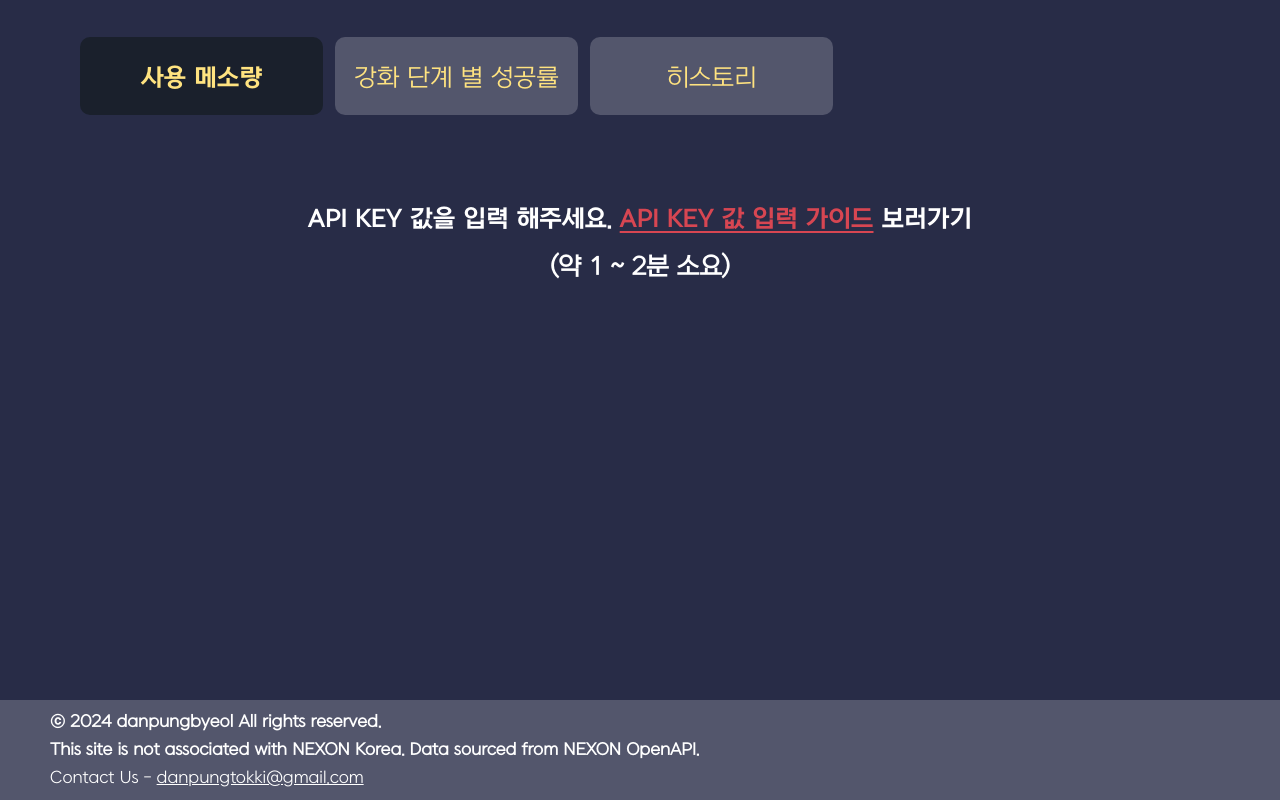
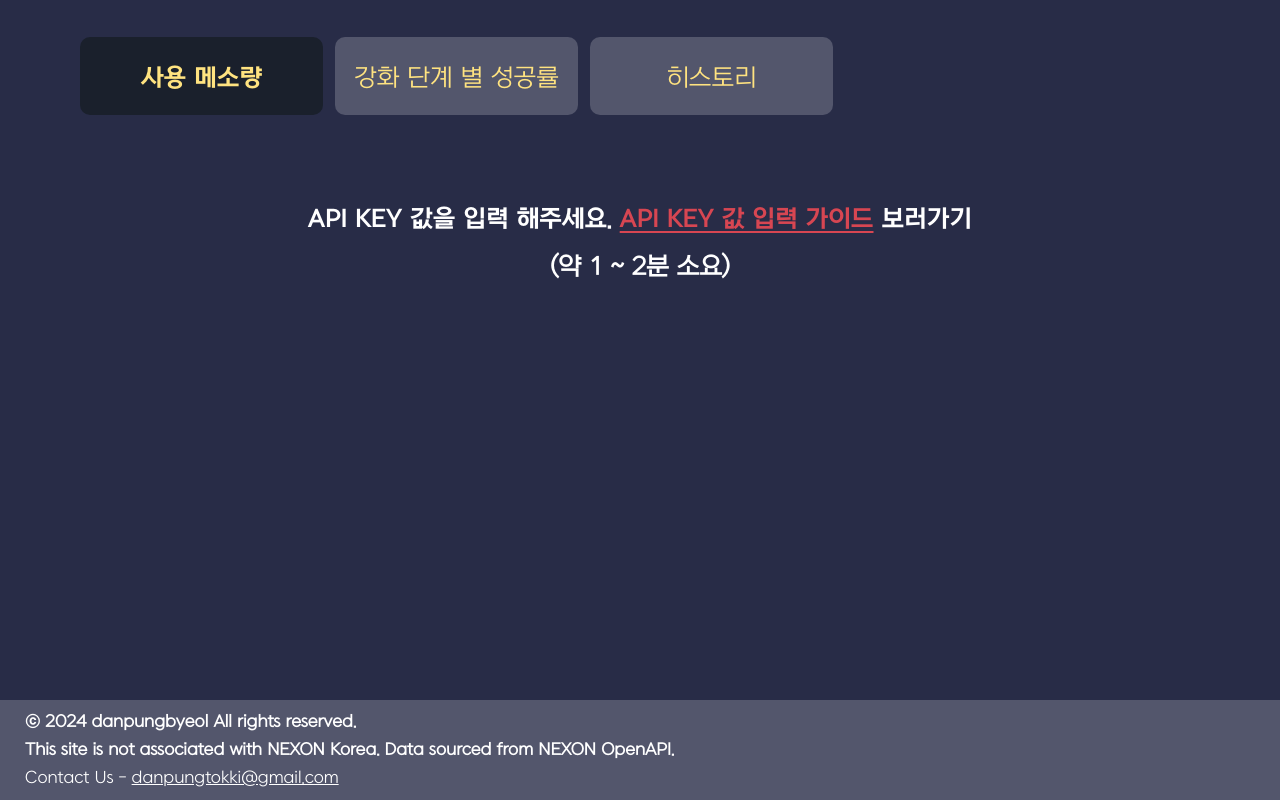
Before and after one commit to Amjong/bossMaple, a React (Create React App) app: page / in a window 1280 px wide. Shown: the part 353-1153 px from the top of the page. Built offline with nearby package versions, Linux system fonts and the light colour scheme.

Commit message:
Footer.jsx: remove left, apply padding-x

```diff
--- a/src/components/Footer.jsx
+++ b/src/components/Footer.jsx
@@ -1,20 +1,20 @@
 export default function Footer() {
   return (
-    <footer className='w-full bottom-0 bg-n2 flex flex-col justify-center gap-[10px] h-[100px] sm:h-[140px]'>
-      <p className='left-[50px] relative self-stretch font-bold text-white text-lg tracking-[0] leading-[normal]'>
+    <footer className='w-full bottom-0 bg-n2 flex flex-col justify-center gap-[10px] h-[100px] sm:h-[140px] flex-wrap'>
+      <p className='px-[25px] relative self-stretch font-bold text-white text-lg tracking-[0] leading-[normal]'>
         <span className='font-regular text-white text-lg tracking-[0]'>
           ⓒ 2024 danpungbyeol All rights reserved.
           <br />
         </span>
       </p>
-      <p className='left-[50px]  relative self-stretch font-bold text-lg tracking-[0] leading-[normal]'>
+      <p className='px-[25px] relative self-stretch font-bold text-lg tracking-[0] leading-[normal]'>
         <span className='font-regular text-white text-lg tracking-[0]'>
           This site is not associated with NEXON Korea. Data sourced from NEXON
           OpenAPI.
           <br />
         </span>
       </p>
-      <p className='left-[50px]  relative self-stretch font-regular text-lg tracking-[0] leading-[normal]'>
+      <p className='px-[25px] relative self-stretch font-regular text-lg tracking-[0] leading-[normal]'>
         <span className='font-regular text-white text-lg tracking-[0]'>
           Contact Us -{' '}
         </span>
```
